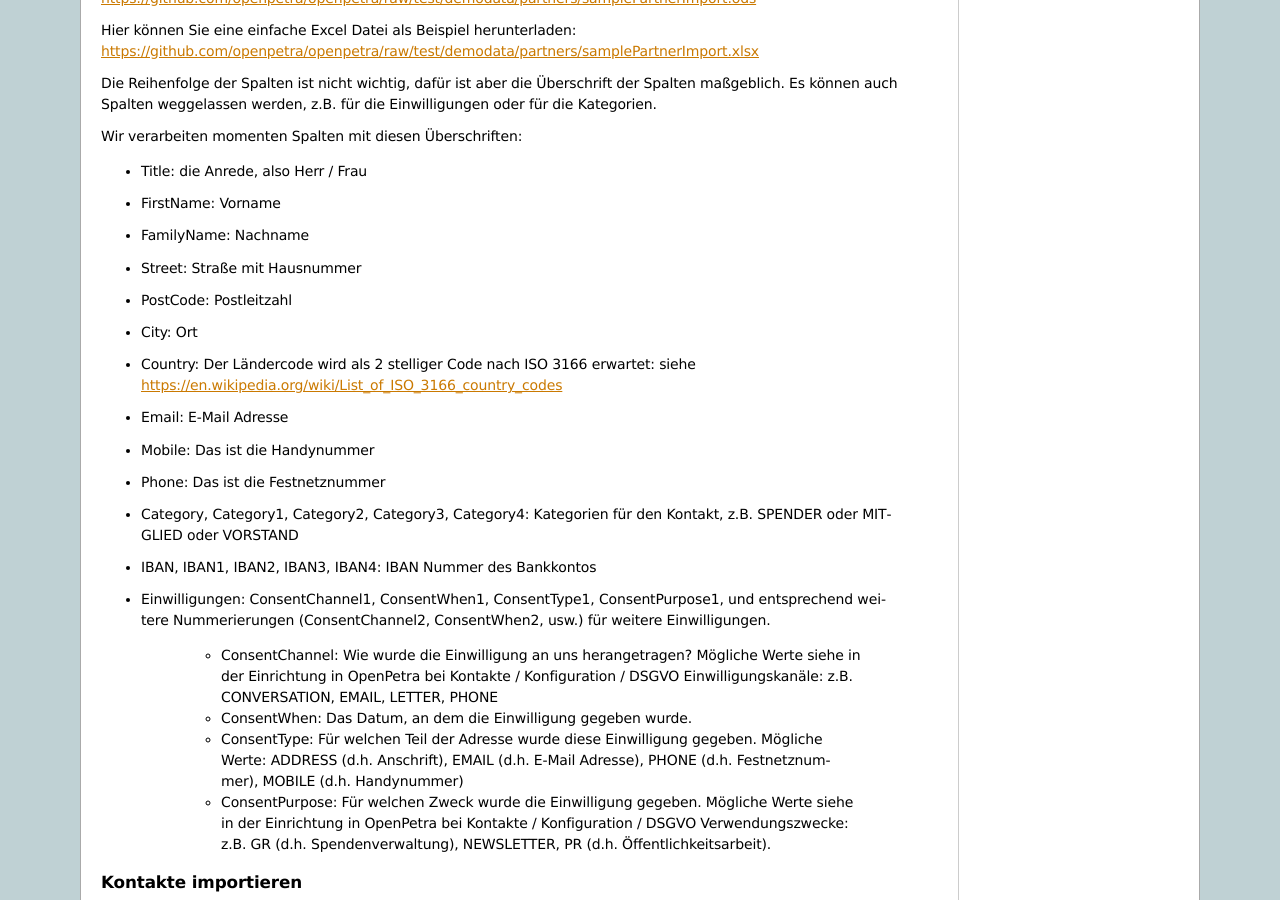
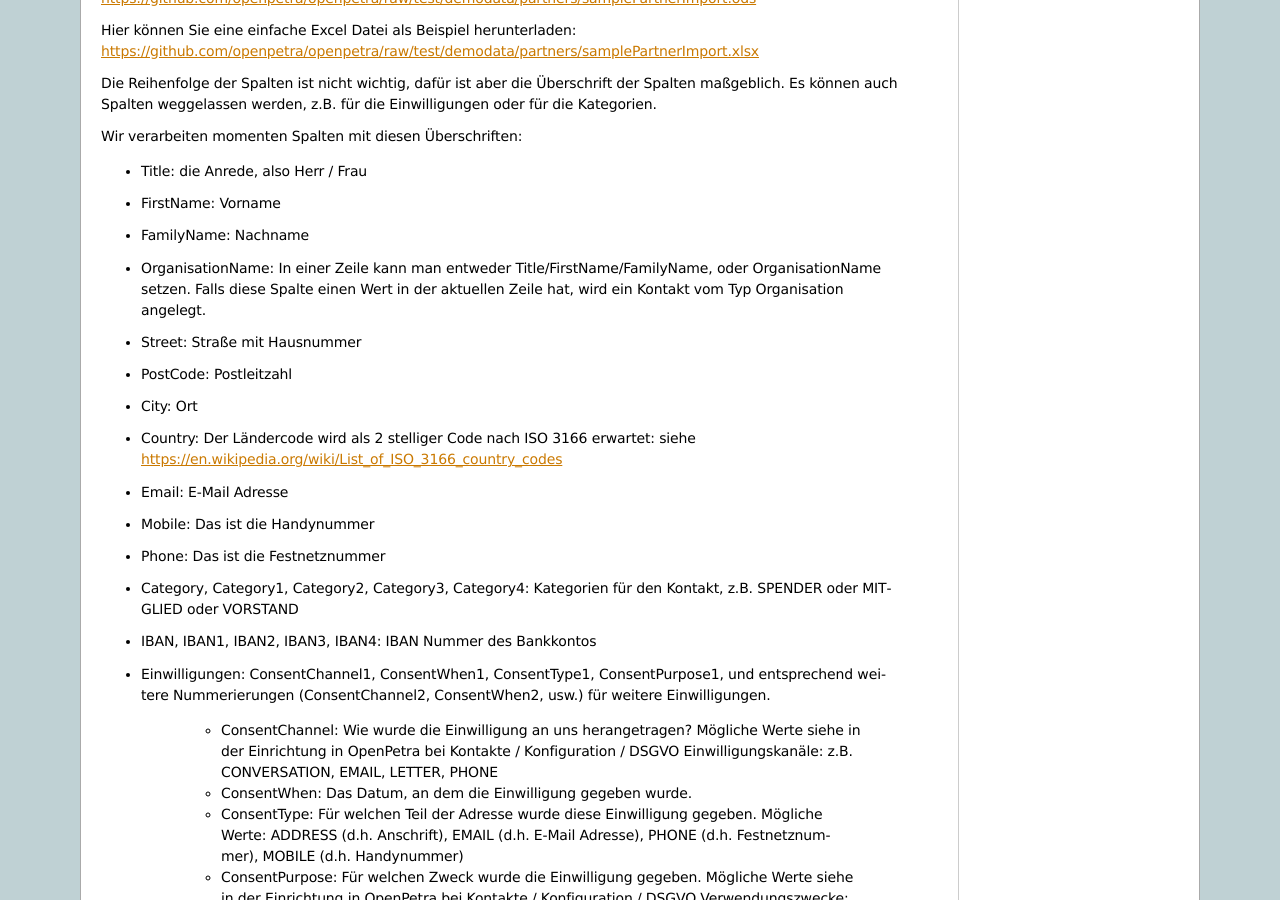
Before and after one commit to openpetra/openpetra-docs-de, a Sphinx documentation site: the page built from source/howtos/initial-contact-setup.rst, in a window 1280 px wide and 900 px high, scrolled down 1973 px. Built offline with Sphinx 7.4.7, drawn with Linux system fonts in a browser that asks for light colours.

Commit message:
import contacts: add OrganisationName

```diff
--- a/source/howtos/initial-contact-setup.rst
+++ b/source/howtos/initial-contact-setup.rst
@@ -95,6 +95,7 @@ Wir verarbeiten momenten Spalten mit diesen Überschriften:
 * Title: die Anrede, also Herr / Frau
 * FirstName: Vorname
 * FamilyName: Nachname
+* OrganisationName: In einer Zeile kann man entweder Title/FirstName/FamilyName, oder OrganisationName setzen. Falls diese Spalte einen Wert in der aktuellen Zeile hat, wird ein Kontakt vom Typ Organisation angelegt.
 * Street: Straße mit Hausnummer
 * PostCode: Postleitzahl
 * City: Ort
```
